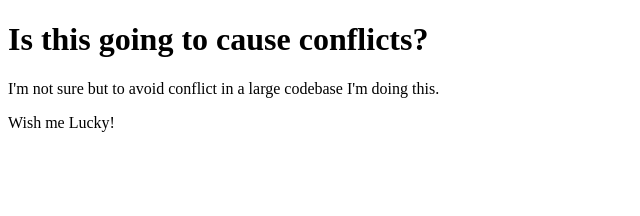
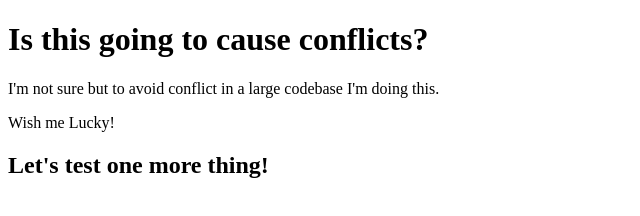
Before and after one commit to paulocuambe/tests, a plain HTML site: page index.html in a window 1280 px wide. Shown: the whole page, without its empty margins (0-640 px from the left). Drawn offline with Linux system fonts and the light colour scheme.

Commit message:
a new test arriving

```diff
--- a/index.html
+++ b/index.html
@@ -9,5 +9,9 @@
     <h1>Is this going to cause conflicts?</h1>
     <p>I'm not sure but to avoid conflict in a large codebase I'm doing this.</p>
     <p>Wish me Lucky!</p>
+
+    <article>
+        <h2>Let's test one more thing!</h2>
+    </article>
 </body>
 </html>
```
